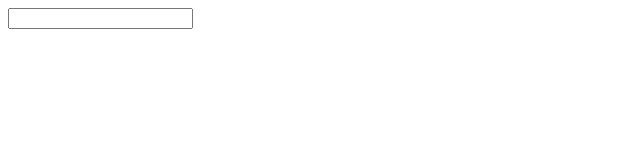
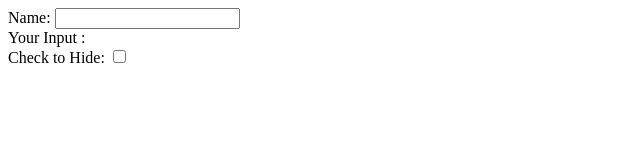
Before and after one commit to Rohit-Kumar-Sah/familiarizeAngularJS, a plain HTML site: page index.html in a window 1280 px wide. Shown: the whole page, without its empty margins (0-640 px from the left). Drawn offline with nearby package versions, Linux system fonts and the light colour scheme.

Commit message:
using ng-hide

```diff
--- a/index.html
+++ b/index.html
@@ -10,7 +10,17 @@
 </head>
 
 <body ng-app>
-    <input type="text" ng-model="myname">{{myname}}
+
+    Name: <input type="text" ng-model="myname">
+    <div ng-hide="toggler">
+        Your Input : {{myname}}
+    </div>
+    <div>
+        Check to Hide: <input type="checkbox" name="showOrHide" id="showOrHide" ng-model="toggler">
+    </div>
+
+
+
 </body>
 
 </html>
```
